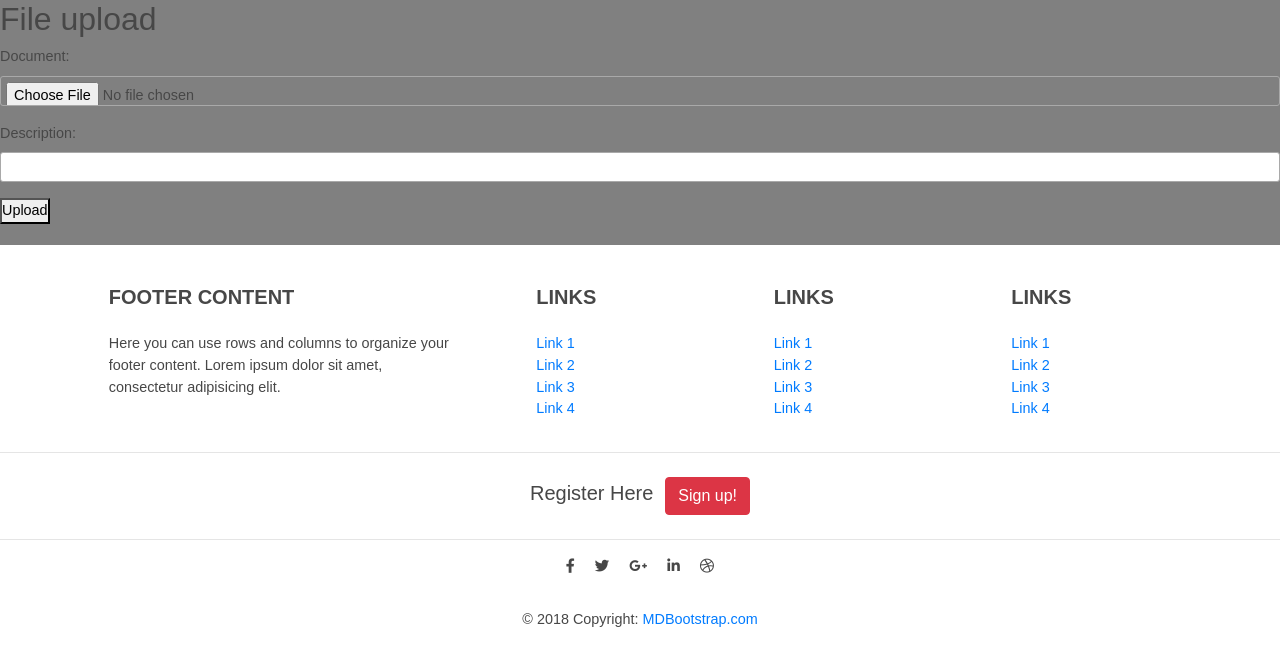
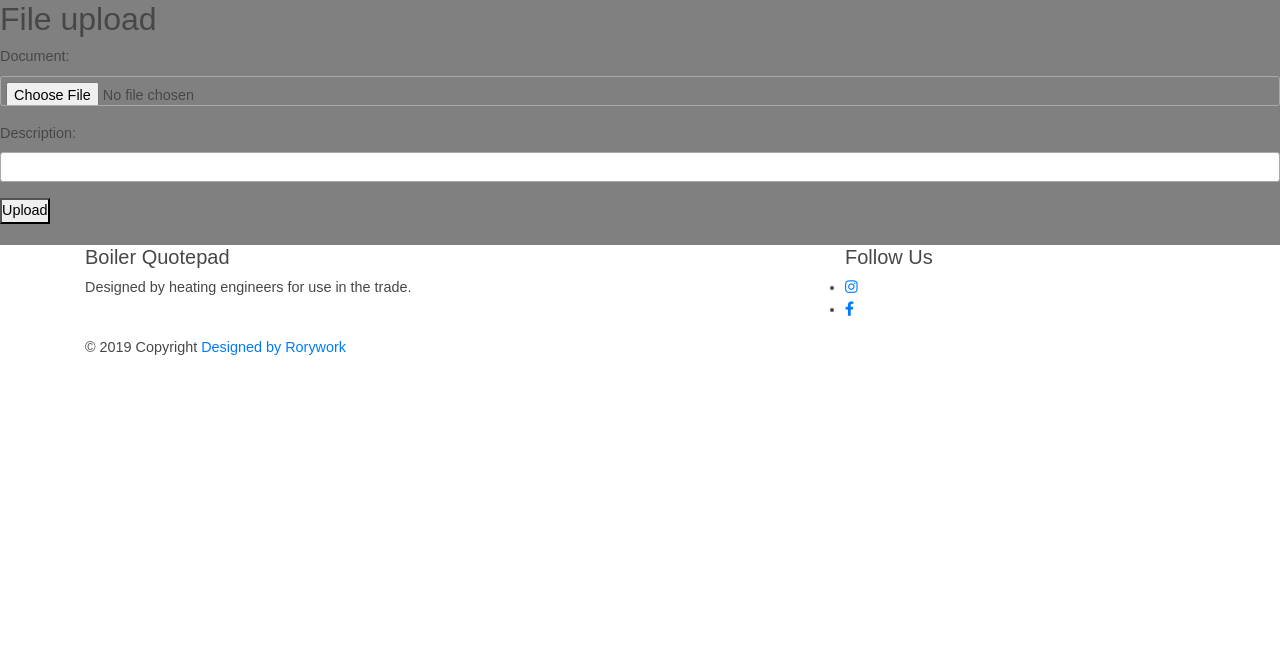
Before and after one commit to Rorywork/bquotepad, a Django app: page /fileupload/ in a window 1280 px wide. Shown: the part 56-722 px from the top of the page. Run offline with Django 3.2, Linux system fonts and the light colour scheme; some libraries are stand-ins or nearby versions.

Commit message:
Added content to footer

```diff
--- a/src/templates/base.html
+++ b/src/templates/base.html
@@ -96,166 +96,30 @@
     </section>
 
 
+    <footer>
+        <div class="container">
+          <div class="row">
+            <div class=" col-12 col-lg-6">
+              <h5>Boiler Quotepad</h5>
+              <p class="grey-text text-lighten-4">Designed by heating engineers for use in the trade.</p>
+            </div>
+            <div class="col-12 col-lg-4 offset-lg-2">
+              <h5>Follow Us</h5>
+              <ul>
+                <li class="social-list"><a href="https://www.instagram.com" target="_blank"><i class="fab fa-instagram"></i></a></li>
+                <li class="social-list"><a href="https://www.facebook.com" target="_blank"><i class="fab fa-facebook-f"></i></a></li>
+              </ul>
+            </div>
+          </div>
+        </div>
+        <div class="footer-copyright">
+          <div class="container">
+            © 2019 Copyright
+            <a class="grey-text text-lighten-4 right" href="https://github.com/Rorywork" target="_blank">Designed by Rorywork</a>
+          </div>
+        </div>
+      </footer>
 
-
-<!-- Footer -->
-<footer class="page-footer font-small stylish-color-dark pt-4">
-
-    <!-- Footer Links -->
-    <div class="container text-center text-md-left">
-
-      <!-- Grid row -->
-      <div class="row">
-
-        <!-- Grid column -->
-        <div class="col-md-4 mx-auto">
-
-          <!-- Content -->
-          <h5 class="font-weight-bold text-uppercase mt-3 mb-4">Footer Content</h5>
-          <p>Here you can use rows and columns to organize your footer content. Lorem ipsum dolor sit amet,
-            consectetur
-            adipisicing elit.</p>
-
-        </div>
-        <!-- Grid column -->
-
-        <hr class="clearfix w-100 d-md-none">
-
-        <!-- Grid column -->
-        <div class="col-md-2 mx-auto">
-
-          <!-- Links -->
-          <h5 class="font-weight-bold text-uppercase mt-3 mb-4">Links</h5>
-
-          <ul class="list-unstyled">
-            <li>
-              <a href="#!">Link 1</a>
-            </li>
-            <li>
-              <a href="#!">Link 2</a>
-            </li>
-            <li>
-              <a href="#!">Link 3</a>
-            </li>
-            <li>
-              <a href="#!">Link 4</a>
-            </li>
-          </ul>
-
-        </div>
-        <!-- Grid column -->
-
-        <hr class="clearfix w-100 d-md-none">
-
-        <!-- Grid column -->
-        <div class="col-md-2 mx-auto">
-
-          <!-- Links -->
-          <h5 class="font-weight-bold text-uppercase mt-3 mb-4">Links</h5>
-
-          <ul class="list-unstyled">
-            <li>
-              <a href="#!">Link 1</a>
-            </li>
-            <li>
-              <a href="#!">Link 2</a>
-            </li>
-            <li>
-              <a href="#!">Link 3</a>
-            </li>
-            <li>
-              <a href="#!">Link 4</a>
-            </li>
-          </ul>
-
-        </div>
-        <!-- Grid column -->
-
-        <hr class="clearfix w-100 d-md-none">
-
-        <!-- Grid column -->
-        <div class="col-md-2 mx-auto">
-
-          <!-- Links -->
-          <h5 class="font-weight-bold text-uppercase mt-3 mb-4">Links</h5>
-
-          <ul class="list-unstyled">
-            <li>
-              <a href="#!">Link 1</a>
-            </li>
-            <li>
-              <a href="#!">Link 2</a>
-            </li>
-            <li>
-              <a href="#!">Link 3</a>
-            </li>
-            <li>
-              <a href="#!">Link 4</a>
-            </li>
-          </ul>
-
-        </div>
-        <!-- Grid column -->
-
-      </div>
-      <!-- Grid row -->
-
-    </div>
-    <!-- Footer Links -->
-
-    <hr>
-
-    <!-- Call to action -->
-    <ul class="list-unstyled list-inline text-center py-2">
-      <li class="list-inline-item">
-        <h5 class="mb-1">Register Here</h5>
-      </li>
-      <li class="list-inline-item">
-        <a href="#!" class="btn btn-danger btn-rounded">Sign up!</a>
-      </li>
-    </ul>
-    <!-- Call to action -->
-
-    <hr>
-
-    <!-- Social buttons -->
-    <ul class="list-unstyled list-inline text-center">
-      <li class="list-inline-item">
-        <a class="btn-floating btn-fb mx-1">
-            <i class="fab fa-facebook-f"></i>
-        </a>
-      </li>
-      <li class="list-inline-item">
-        <a class="btn-floating btn-tw mx-1">
-          <i class="fab fa-twitter"> </i>
-        </a>
-      </li>
-      <li class="list-inline-item">
-        <a class="btn-floating btn-gplus mx-1">
-          <i class="fab fa-google-plus-g"> </i>
-        </a>
-      </li>
-      <li class="list-inline-item">
-        <a class="btn-floating btn-li mx-1">
-          <i class="fab fa-linkedin-in"> </i>
-        </a>
-      </li>
-      <li class="list-inline-item">
-        <a class="btn-floating btn-dribbble mx-1">
-          <i class="fab fa-dribbble"> </i>
-        </a>
-      </li>
-    </ul>
-    <!-- Social buttons -->
-
-    <!-- Copyright -->
-    <div class="footer-copyright text-center py-3">© 2018 Copyright:
-      <a href="https://mdbootstrap.com/education/bootstrap/"> MDBootstrap.com</a>
-    </div>
-    <!-- Copyright -->
-
-  </footer>
-  <!-- Footer -->
 
 </body>
 
```
